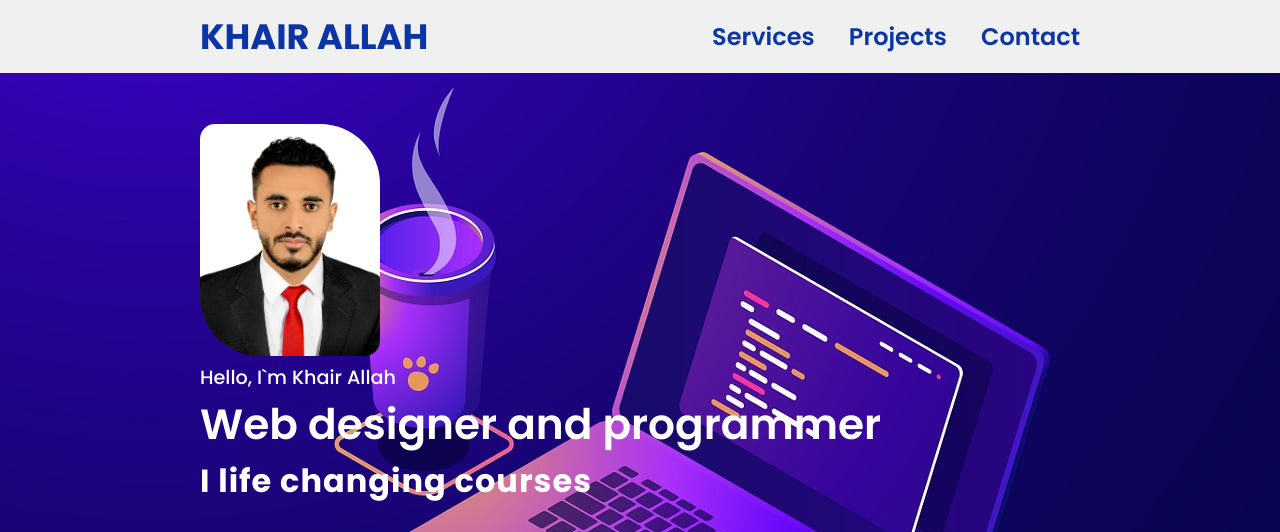
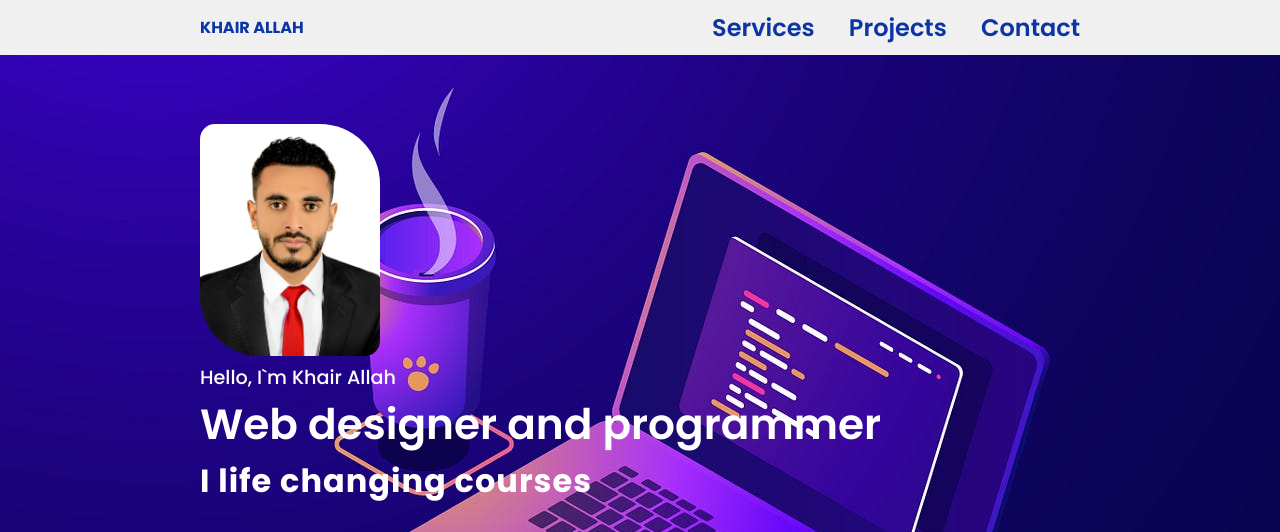
Before and after one commit to KhairAllahN96/appkhairupdate, a plain HTML site: page index.html in a window 1280 px wide. Shown: the top 532 px of the page. Drawn offline with Linux system fonts and the light colour scheme; a script that the page names is missing.

Commit message:
Update style.css

```diff
--- a/style.css
+++ b/style.css
@@ -206,7 +206,7 @@ header{
     color: #0b34a5;
     text-transform: uppercase;
     font-weight: 700;
-    font-size: 2.2em;
+    font-size: 1em;
 
 }
 
```
